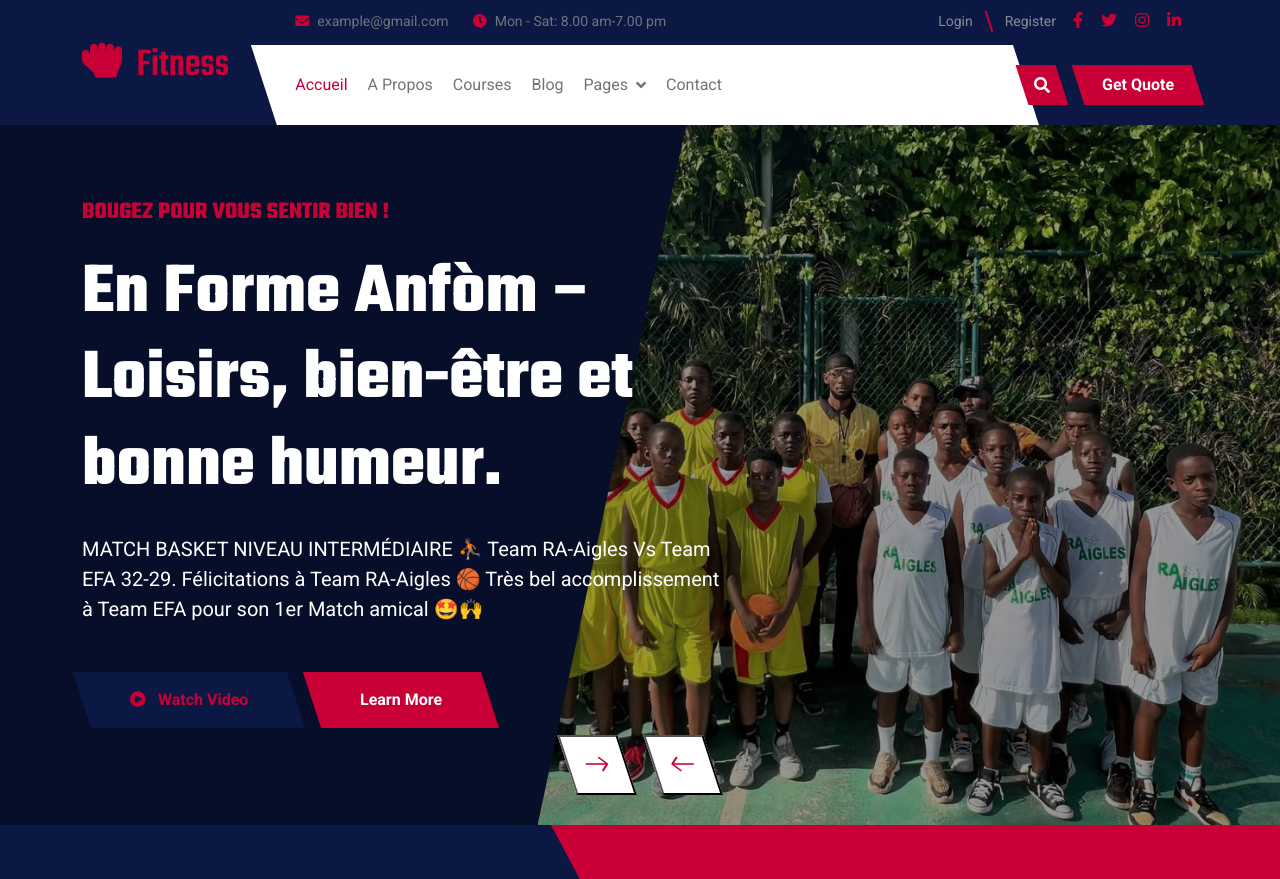
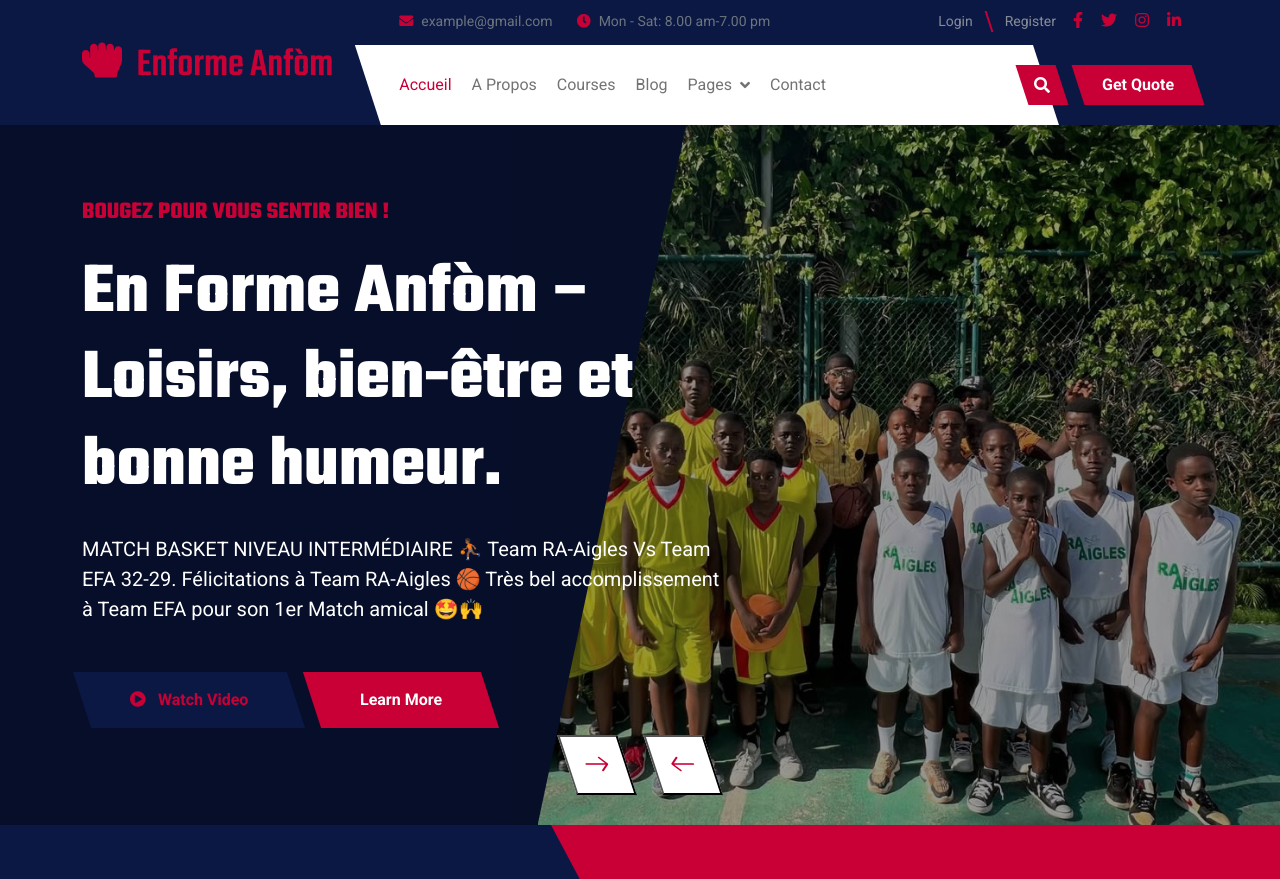
Before and after one commit to Kerry-2004/Web-Site-enforme-anfom, a plain HTML site: page index.html in a window 1280 px wide. Shown: the top 879 px of the page. Drawn offline with nearby package versions, Linux system fonts and the light colour scheme.

Commit message:
Mofication du logo

```diff
--- a/index.html
+++ b/index.html
@@ -45,7 +45,7 @@
             <div class="container d-flex align-items-center">
                 <div class="d-flex align-items-center h-100">
                     <a href="#" class="navbar-brand" style="height: 125px;">
-                        <h1 class="text-primary mb-0"><i class="fas fa-hand-rock me-2"></i> Fitness</h1>
+                        <h1 class="text-primary mb-0"><i class="fas fa-hand-rock me-2"></i> Enforme Anfòm</h1>
                         <!-- <img src="img/logo.png" alt="Logo"> -->
                     </a>
                 </div>
```
